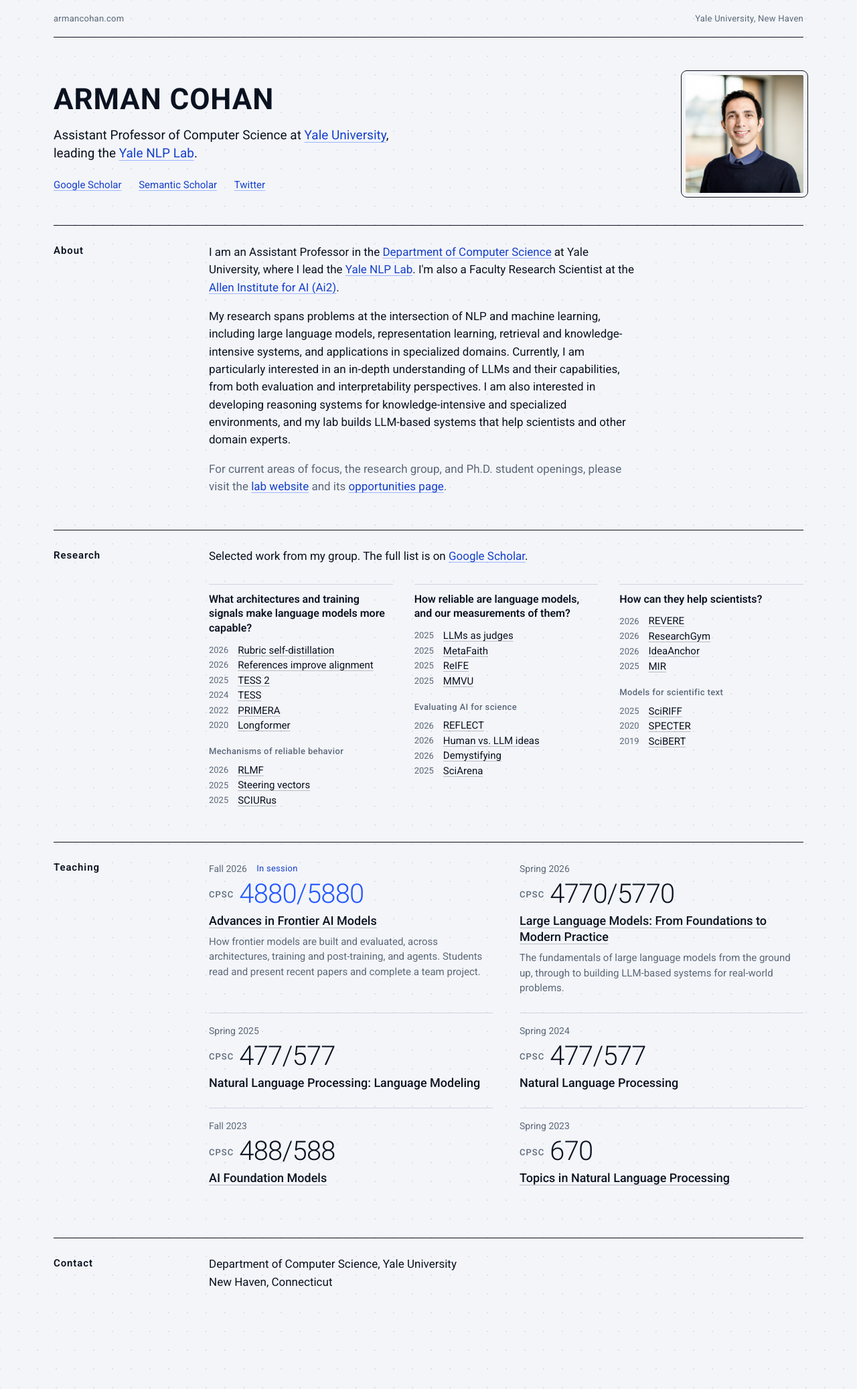
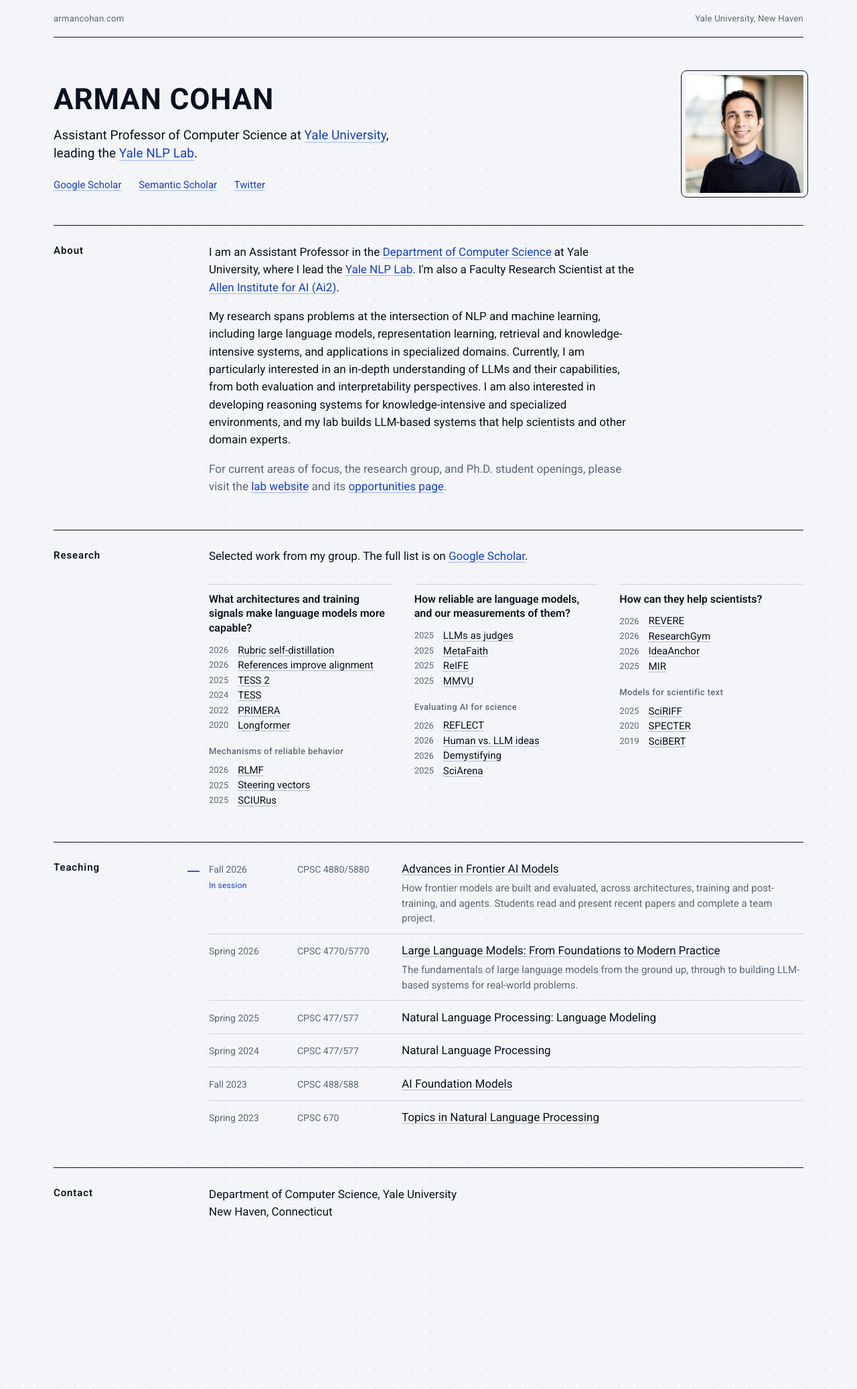
Before and after one commit to armancohan/acohan.github.io, a Jekyll site: the page built from index.html, in a window 1280 px wide. Shown: the whole page at 67% size. Built offline with Jekyll 4.4.1, drawn with Linux system fonts in a browser that asks for light colours.

Commit message:
Revert "Set teaching as a catalog grid with large course numbers"
This reverts commit a4bc20097459d2426cc13366930485f0973984ac.

```diff
--- a/files/site.css
+++ b/files/site.css
@@ -234,11 +234,8 @@ h1 {
   text-decoration-color: currentColor;
 }
 
-/* Teaching: a catalog grid, the course number set large */
+/* Teaching */
 .courses {
-  display: grid;
-  grid-template-columns: repeat(2, minmax(0, 1fr));
-  gap: 0 2.5rem;
   margin: 0;
   padding: 0;
   list-style: none;
@@ -246,71 +243,68 @@ h1 {
 
 .courses li {
   display: grid;
-  grid-template-rows: auto auto auto 1fr;
-  padding: 1rem 0 1.6rem;
+  grid-template-columns: 7rem 8.5rem minmax(0, 1fr);
+  column-gap: 1.25rem;
+  align-items: baseline;
+  padding: .7rem 0;
   border-top: 1px solid var(--rule);
 }
 
-.courses li:nth-child(-n + 2) {
+.courses li:first-child {
   border-top: 0;
-  padding-top: .2rem;
+  padding-top: 0;
+}
+
+.term,
+.code {
+  color: var(--muted);
+  font-size: .875rem;
+  white-space: nowrap;
 }
 
 .term {
   display: flex;
-  gap: .9rem;
-  color: var(--muted);
-  font-size: .875rem;
+  flex-direction: column;
+  gap: .2rem;
 }
 
 .term small {
   color: var(--accent-ink);
-  font-size: .8125rem;
+  font-size: .75rem;
   letter-spacing: .02em;
 }
 
-.num {
-  margin: .35rem 0 .5rem;
-  font-size: 2.5rem;
-  font-weight: 300;
-  line-height: 1;
-  letter-spacing: -.02em;
-  color: var(--ink);
+/* The course in session gets a short accent rule in the margin */
+.courses li.current {
+  position: relative;
 }
 
-.dept {
-  display: inline-block;
-  margin-right: .5rem;
-  font-size: .8125rem;
-  font-weight: 500;
-  letter-spacing: .08em;
-  vertical-align: .55em;
-  color: var(--muted);
+.courses li.current::before {
+  content: "";
+  position: absolute;
+  left: -2rem;
+  top: 1rem;
+  width: 1.1rem;
+  height: 2px;
+  background: var(--accent);
 }
 
-.courses li.current .num {
-  color: var(--accent);
-}
-
-.courses h3 {
-  margin: 0;
-  font-size: 1.125rem;
-  font-weight: 500;
-  line-height: 1.35;
-}
-
-.courses h3 a {
+.courses a {
   color: var(--ink);
   text-decoration-color: color-mix(in srgb, var(--ink) 25%, transparent);
 }
 
-.courses h3 a:hover {
+.courses a:hover {
   color: var(--accent);
   text-decoration-color: currentColor;
 }
 
-.courses p {
-  margin: .5rem 0 0;
+.course {
+  max-width: 40rem;
+}
+
+.course p {
+  margin: .3rem 0 0;
   color: var(--muted);
   font-size: .9375rem;
   line-height: 1.5;
@@ -354,12 +348,17 @@ h1 {
     row-gap: 1.25rem;
   }
 
-  .courses {
+  .courses li {
     grid-template-columns: minmax(0, 1fr);
+    row-gap: .15rem;
   }
 
-  .courses li:nth-child(2) {
-    border-top: 1px solid var(--rule);
-    padding-top: 1rem;
+  .courses li.current::before {
+    display: none;
+  }
+
+  .term {
+    flex-direction: row;
+    gap: .8rem;
   }
 }
--- a/index.html
+++ b/index.html
@@ -133,35 +133,41 @@
       <ol class="courses">
         <li class="current">
           <span class="term">Fall 2026<small>In session</small></span>
-          <span class="num"><span class="dept">CPSC</span>4880/5880</span>
-          <h3><a href="https://yale-nlp.github.io/cpsc4880/">Advances in Frontier AI Models</a></h3>
-          <p>How frontier models are built and evaluated, across architectures, training and post-training, and agents. Students read and present recent papers and complete a team project.</p>
+          <span class="code">CPSC 4880/5880</span>
+          <div class="course">
+            <a href="https://yale-nlp.github.io/cpsc4880/">Advances in Frontier AI Models</a>
+            <p>How frontier models are built and evaluated, across architectures, training and post-training, and
+              agents. Students read and present recent papers and complete a team project.</p>
+          </div>
         </li>
         <li>
           <span class="term">Spring 2026</span>
-          <span class="num"><span class="dept">CPSC</span>4770/5770</span>
-          <h3><a href="https://yale-nlp.github.io/cpsc4770/">Large Language Models: From Foundations to Modern Practice</a></h3>
-          <p>The fundamentals of large language models from the ground up, through to building LLM-based systems for real-world problems.</p>
+          <span class="code">CPSC 4770/5770</span>
+          <div class="course">
+            <a href="https://yale-nlp.github.io/cpsc4770/">Large Language Models: From Foundations to Modern Practice</a>
+            <p>The fundamentals of large language models from the ground up, through to building LLM-based systems
+              for real-world problems.</p>
+          </div>
         </li>
         <li>
           <span class="term">Spring 2025</span>
-          <span class="num"><span class="dept">CPSC</span>477/577</span>
-          <h3>Natural Language Processing: Language Modeling</h3>
+          <span class="code">CPSC 477/577</span>
+          <div class="course">Natural Language Processing: Language Modeling</div>
         </li>
         <li>
           <span class="term">Spring 2024</span>
-          <span class="num"><span class="dept">CPSC</span>477/577</span>
-          <h3>Natural Language Processing</h3>
+          <span class="code">CPSC 477/577</span>
+          <div class="course">Natural Language Processing</div>
         </li>
         <li>
           <span class="term">Fall 2023</span>
-          <span class="num"><span class="dept">CPSC</span>488/588</span>
-          <h3><a href="https://yale-nlp.github.io/cpsc488/">AI Foundation Models</a></h3>
+          <span class="code">CPSC 488/588</span>
+          <div class="course"><a href="https://yale-nlp.github.io/cpsc488/">AI Foundation Models</a></div>
         </li>
         <li>
           <span class="term">Spring 2023</span>
-          <span class="num"><span class="dept">CPSC</span>670</span>
-          <h3><a href="https://yalenlp.github.io/cpsc670/">Topics in Natural Language Processing</a></h3>
+          <span class="code">CPSC 670</span>
+          <div class="course"><a href="https://yalenlp.github.io/cpsc670/">Topics in Natural Language Processing</a></div>
         </li>
       </ol>
     </section>
```
